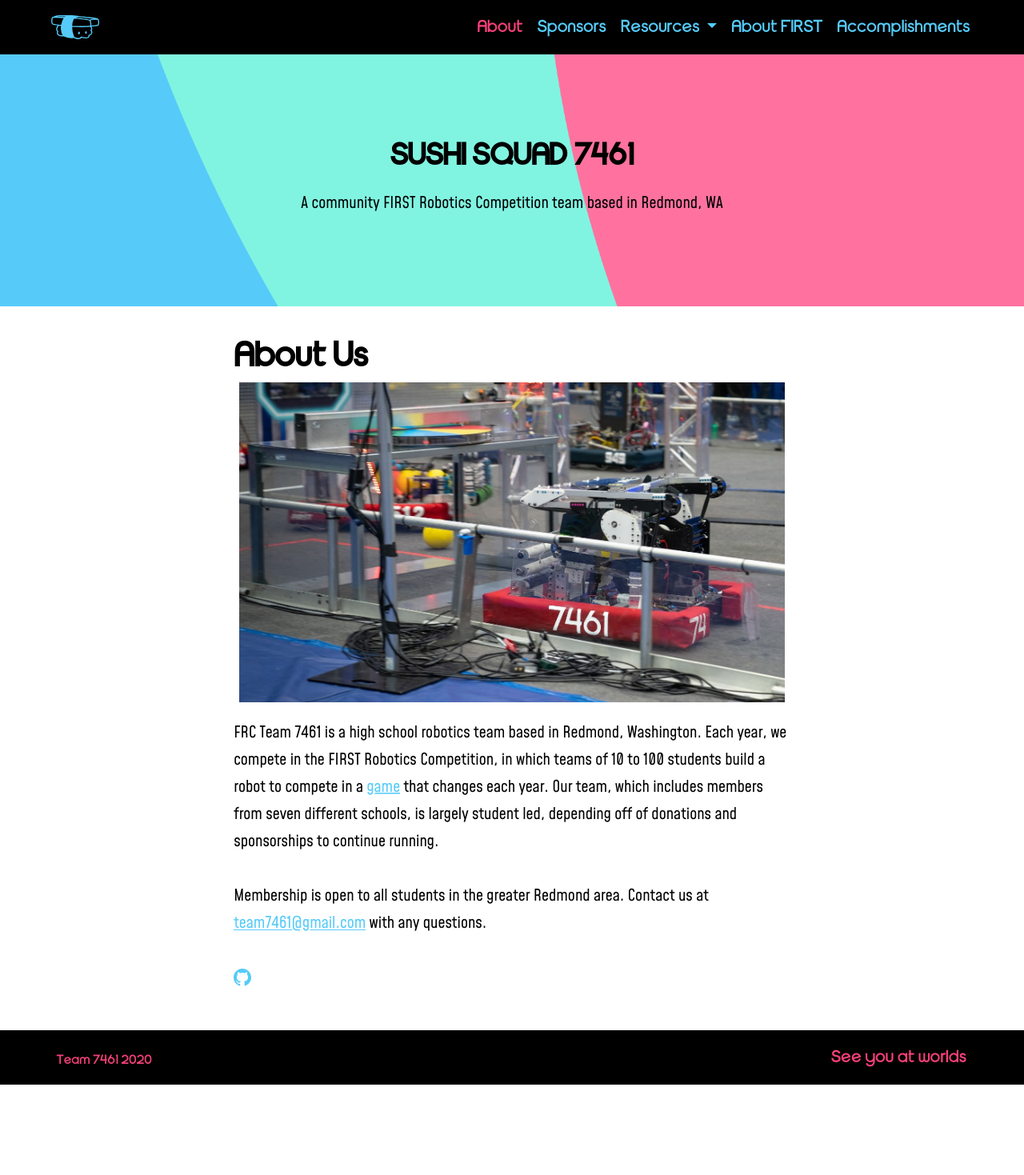
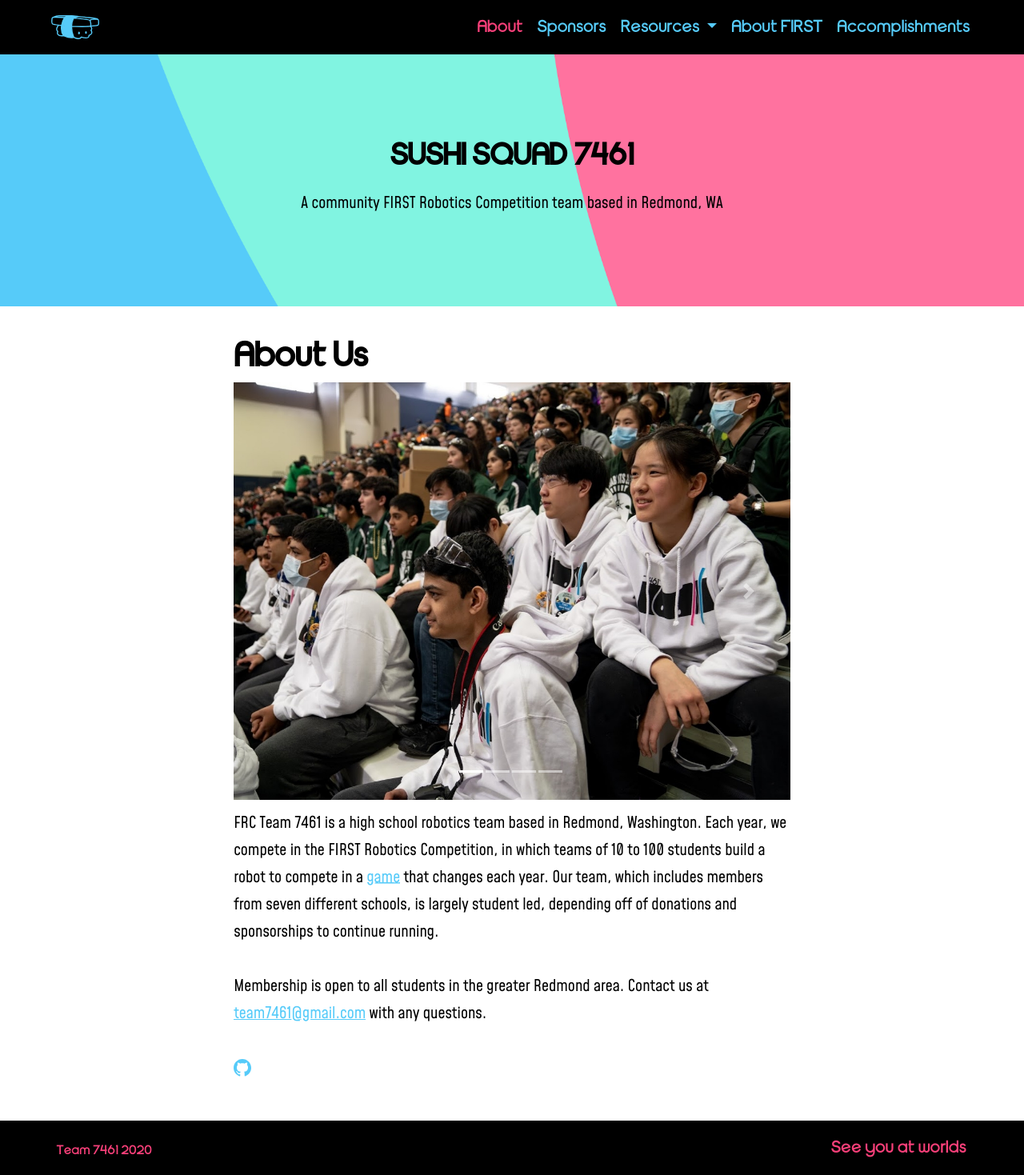
Before and after one commit to daviddarnes/alembic, a Jekyll site: the page built from index.md, in a window 1280 px wide. Shown: the whole page at 80% size. Built offline with Jekyll 4.4.1, drawn with Linux system fonts in a browser that asks for light colours; before the commit the page ends 1356 px from its top, so only the background shows below that.

Commit message:
better slideshow

```diff
--- a/index.md
+++ b/index.md
@@ -7,44 +7,36 @@
 layout: page
 ---
 
-<style>
-  img.slideShowImage {
-    height: 400px;
-  }
-</style>
-
-<center>
-<div class="mySlides">
-  <img class="slideShowImage" src="assets/slideshow/1.jpg">
+<div id="carouselExampleIndicators" class="carousel slide" data-ride="carousel">
+  <ol class="carousel-indicators">
+    <li data-target="#carouselExampleIndicators" data-slide-to="0" class="active"></li>
+    <li data-target="#carouselExampleIndicators" data-slide-to="1"></li>
+    <li data-target="#carouselExampleIndicators" data-slide-to="2"></li>
+    <li data-target="#carouselExampleIndicators" data-slide-to="3"></li>
+  </ol>
+  <div class="carousel-inner">
+    <div class="carousel-item active">
+      <img class="d-block w-100" src="assets/slideshow/1.jpg" alt="First slide">
+    </div>
+    <div class="carousel-item">
+      <img class="d-block w-100" src="assets/slideshow/2.jpg" alt="Second slide">
+    </div>
+    <div class="carousel-item">
+      <img class="d-block w-100" src="assets/slideshow/3.jpg" alt="Third slide">
+    </div>
+    <div class="carousel-item">
+      <img class="d-block w-100" src="assets/slideshow/4.jpg" alt="Third slide">
+    </div>
+  </div>
+  <a class="carousel-control-prev" href="#carouselExampleIndicators" role="button" data-slide="prev">
+    <span class="carousel-control-prev-icon" aria-hidden="true"></span>
+    <span class="sr-only">Previous</span>
+  </a>
+  <a class="carousel-control-next" href="#carouselExampleIndicators" role="button" data-slide="next">
+    <span class="carousel-control-next-icon" aria-hidden="true"></span>
+    <span class="sr-only">Next</span>
+  </a>
 </div>
-<div class="mySlides">
-  <img class="slideShowImage" src="assets/slideshow/2.jpg">
-</div>
-<div class="mySlides">
-  <img class="slideShowImage" src="assets/slideshow/3.jpg">
-</div>
-<div class="mySlides">
-  <img class="slideShowImage" src="assets/slideshow/4.jpg">
-</div>
-</center>
-
-<script>
-  var slideIndex = 0;
-  carousel();
-
-  function carousel() {
-    var i;
-    var x = document.getElementsByClassName("mySlides");
-    for (i = 0; i < x.length; i++) {
-      x[i].style.display = "none";
-    }
-    slideIndex++;
-    if (slideIndex > x.length) {slideIndex = 1}
-    x[slideIndex-1].style.display = "block";
-    setTimeout(carousel, 3000); // Change image every 3 seconds
-  }
-</script>
-
 
 FRC Team 7461 is a high school robotics team based in Redmond, Washington. Each year, we compete in the FIRST Robotics Competition, in which teams of 10 to 100 students build a robot to compete in a [game](https://www.youtube.com/watch?v=gmiYWTmFRVE)
 that changes each year. Our team, which includes members from seven different schools, is largely student led, depending off of donations and sponsorships to continue running.
```
Also changed, not shown: _includes/gallery.html (added, +29 -0 lines), assets/slideshow/1.jpg, assets/slideshow/2.jpg, assets/slideshow/3.jpg, assets/slideshow/4.jpg.
